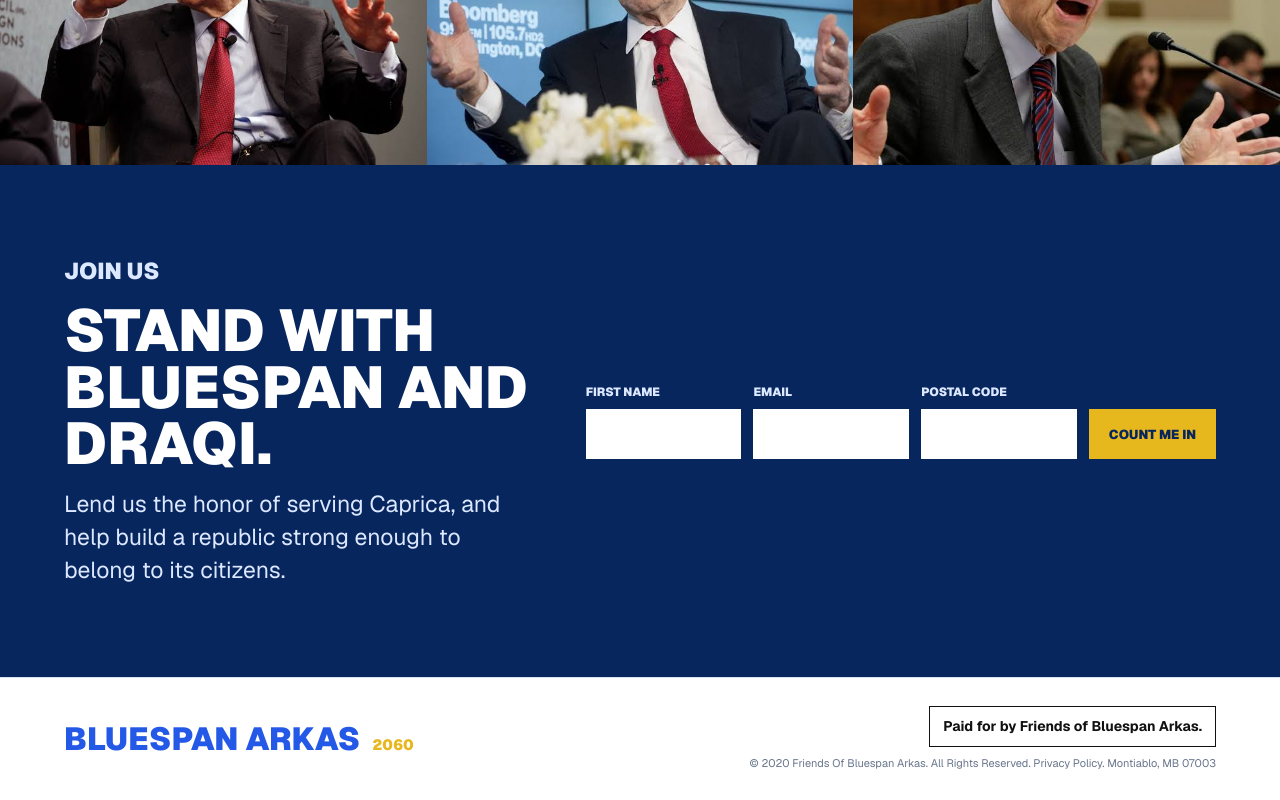
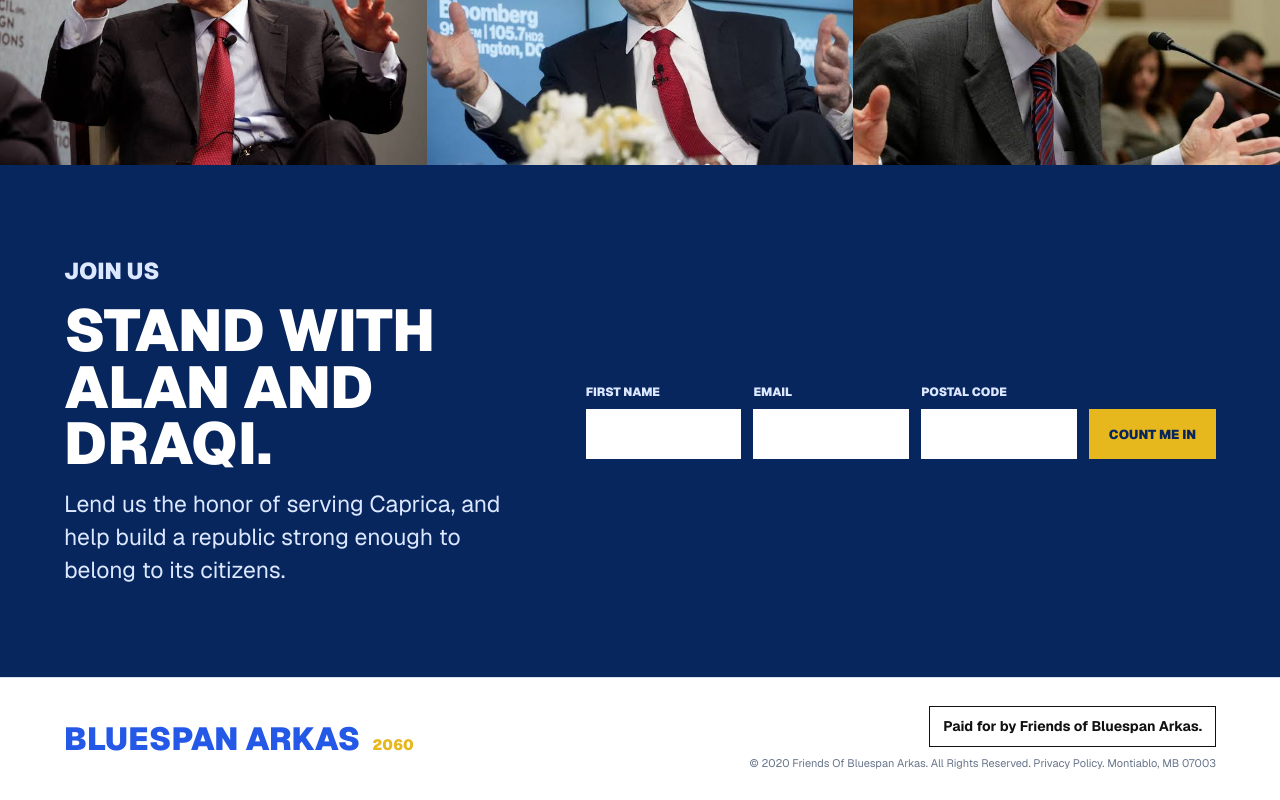
Before and after one commit to manualAlan/bluespan-arkas-2060, a Next.js app: page / in a window 1280 px wide. Shown: the part 5111-5911 px from the top of the page. Built offline with nearby package versions, Linux system fonts and the light colour scheme.

Commit message:
Update campaign join headline

```diff
--- a/app/page.tsx
+++ b/app/page.tsx
@@ -275,7 +275,7 @@ export default function Home() {
       <section className="join-section" id="join" aria-labelledby="join-title">
         <div>
           <p className="eyebrow">Join Us</p>
-          <h2 id="join-title">Stand with Bluespan and Draqi.</h2>
+          <h2 id="join-title">Stand with Alan and Draqi.</h2>
           <p>
             Lend us the honor of serving Caprica, and help build a republic
             strong enough to belong to its citizens.
```
